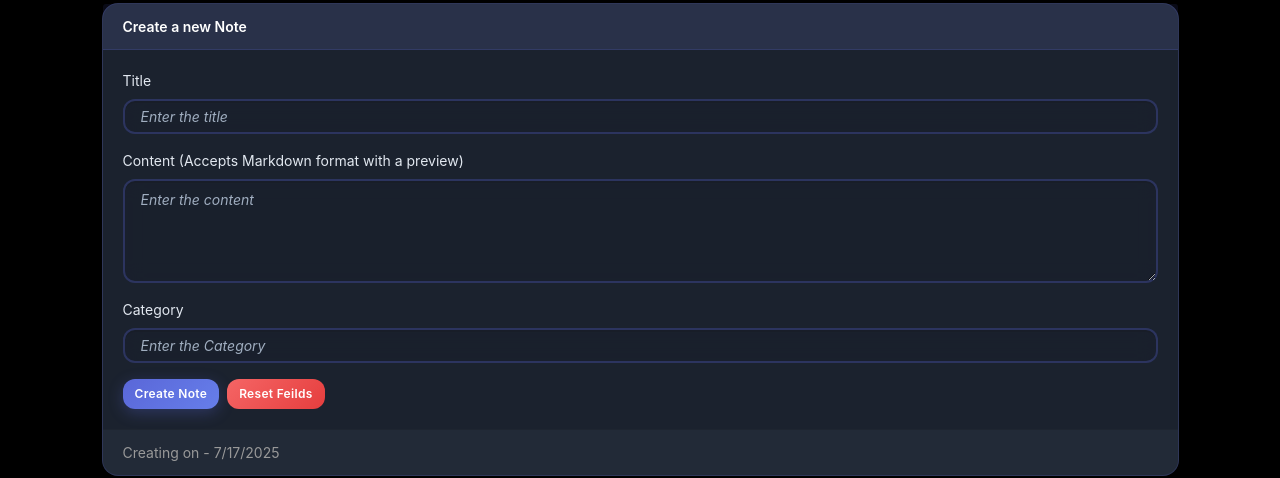
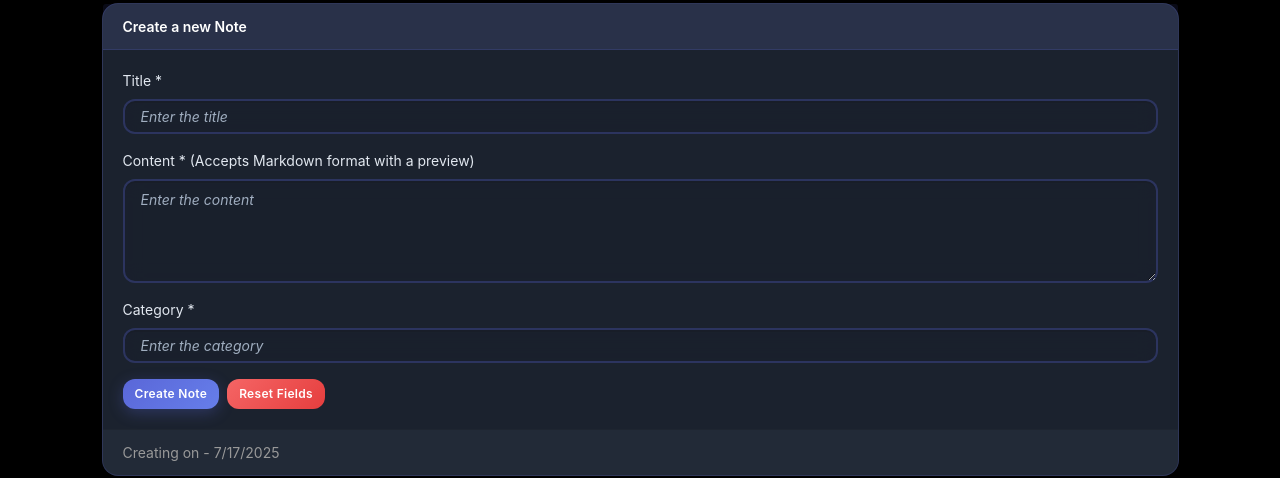
Before and after one commit to Rishika-993/NoteMaker, a React (Create React App) app in the folder frontend/: page /createnote in a window 1280 px wide. Shown: the part 327-805 px from the top of the page. Built offline with nearby package versions, Linux system fonts and the light colour scheme.

Commit message:
feat: add validation and error handling to CreateNote form

```diff
--- a/frontend/src/screens/CreateNote/CreateNote.js
+++ b/frontend/src/screens/CreateNote/CreateNote.js
@@ -12,9 +12,10 @@ function CreateNote() {
   const [title, setTitle] = useState("");
   const [content, setContent] = useState("");
   const [category, setCategory] = useState("");
+  const [validationError, setValidationError] = useState("");
 
-    const dispatch = useDispatch();
-    const history = useNavigate();
+  const dispatch = useDispatch();
+  const history = useNavigate();
 
   const notesCreate = useSelector((state) => state.notesCreate);
   const { loading, error, note } = notesCreate;
@@ -25,11 +26,19 @@ function CreateNote() {
     setTitle("");
     setCategory("");
     setContent("");
+    setValidationError("");
   };
 
   const submitHandler = (e) => {
-      e.preventDefault();
-    if (!title || !content || !category) return;
+    e.preventDefault();
+
+    if (!title.trim() || !content.trim() || !category.trim()) {
+      setValidationError("Please fill in all the required fields.*");
+      return;
+    }
+
+    setValidationError("");
+
     dispatch(createNote(title, content, category));
 
     resetHandler();
@@ -40,31 +49,52 @@ function CreateNote() {
     <MainScreen title="Create a Note" variant="full">
       <Card>
         <Card.Header>Create a new Note</Card.Header>
+
         <Card.Body>
           <Form onSubmit={submitHandler}>
-            {error && <ErrorMessage variant="danger">{error}</ErrorMessage>}
+            {error && (
+              <ErrorMessage variant="danger">
+                {error}
+              </ErrorMessage>
+            )}
+
+            {validationError && (
+              <ErrorMessage variant="warning">
+                {validationError}
+              </ErrorMessage>
+            )}
+
             <Form.Group controlId="title" className="mb-3">
-              <Form.Label>Title</Form.Label>
+              <Form.Label>Title *</Form.Label>
               <Form.Control
                 type="text"
                 value={title}
                 placeholder="Enter the title"
-                onChange={(e) => setTitle(e.target.value)}
+                onChange={(e) => {
+                  setTitle(e.target.value);
+                  setValidationError("");
+                }}
               />
             </Form.Group>
 
             <Form.Group controlId="content" className="mb-3">
-              <Form.Label>Content (Accepts Markdown format with a preview)</Form.Label>
+              <Form.Label>
+                Content * (Accepts Markdown format with a preview)
+              </Form.Label>
               <Form.Control
                 as="textarea"
+                rows={4}
                 value={content}
                 placeholder="Enter the content"
-                rows={4}
-                onChange={(e) => setContent(e.target.value)}
+                onChange={(e) => {
+                  setContent(e.target.value);
+                  setValidationError("");
+                }}
               />
             </Form.Group>
+
             {content && (
-              <Card>
+              <Card className="mb-3">
                 <Card.Header>Note Preview</Card.Header>
                 <Card.Body>
                   <ReactMarkdown>{content}</ReactMarkdown>
@@ -72,21 +102,32 @@ function CreateNote() {
               </Card>
             )}
 
-            <Form.Group controlId="content" className="my-3">
-              <Form.Label>Category</Form.Label>
+            <Form.Group controlId="category" className="mb-3">
+              <Form.Label>Category *</Form.Label>
               <Form.Control
-                type="content"
+                type="text"
                 value={category}
-                placeholder="Enter the Category"
-                onChange={(e) => setCategory(e.target.value)}
+                placeholder="Enter the category"
+                onChange={(e) => {
+                  setCategory(e.target.value);
+                  setValidationError("");
+                }}
               />
             </Form.Group>
+
             {loading && <Loading size={50} />}
+
             <Button type="submit" variant="primary">
               Create Note
             </Button>
-            <Button className="mx-2" onClick={resetHandler} variant="danger">
-              Reset Feilds
+
+            <Button
+              className="mx-2"
+              variant="danger"
+              type="button"
+              onClick={resetHandler}
+            >
+              Reset Fields
             </Button>
           </Form>
         </Card.Body>
```
